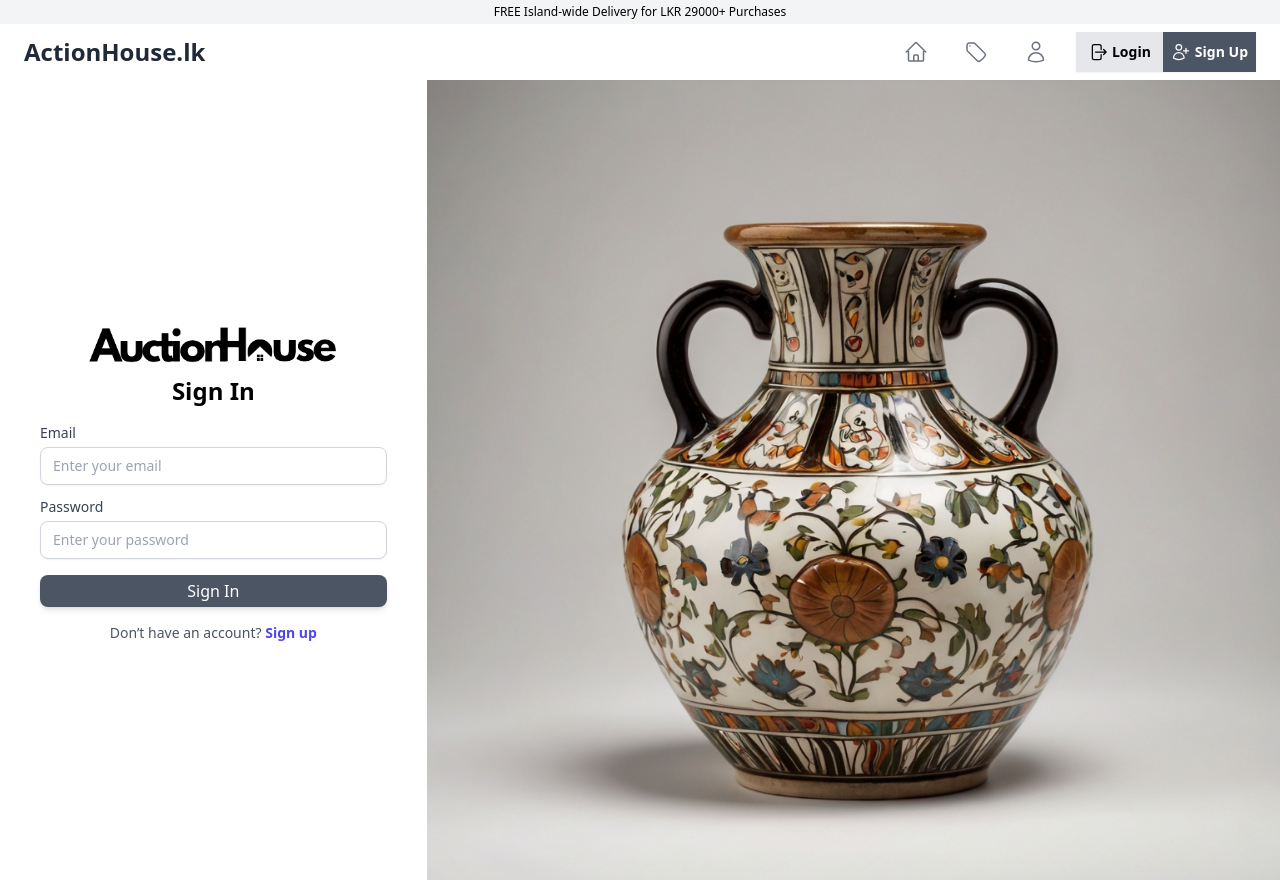
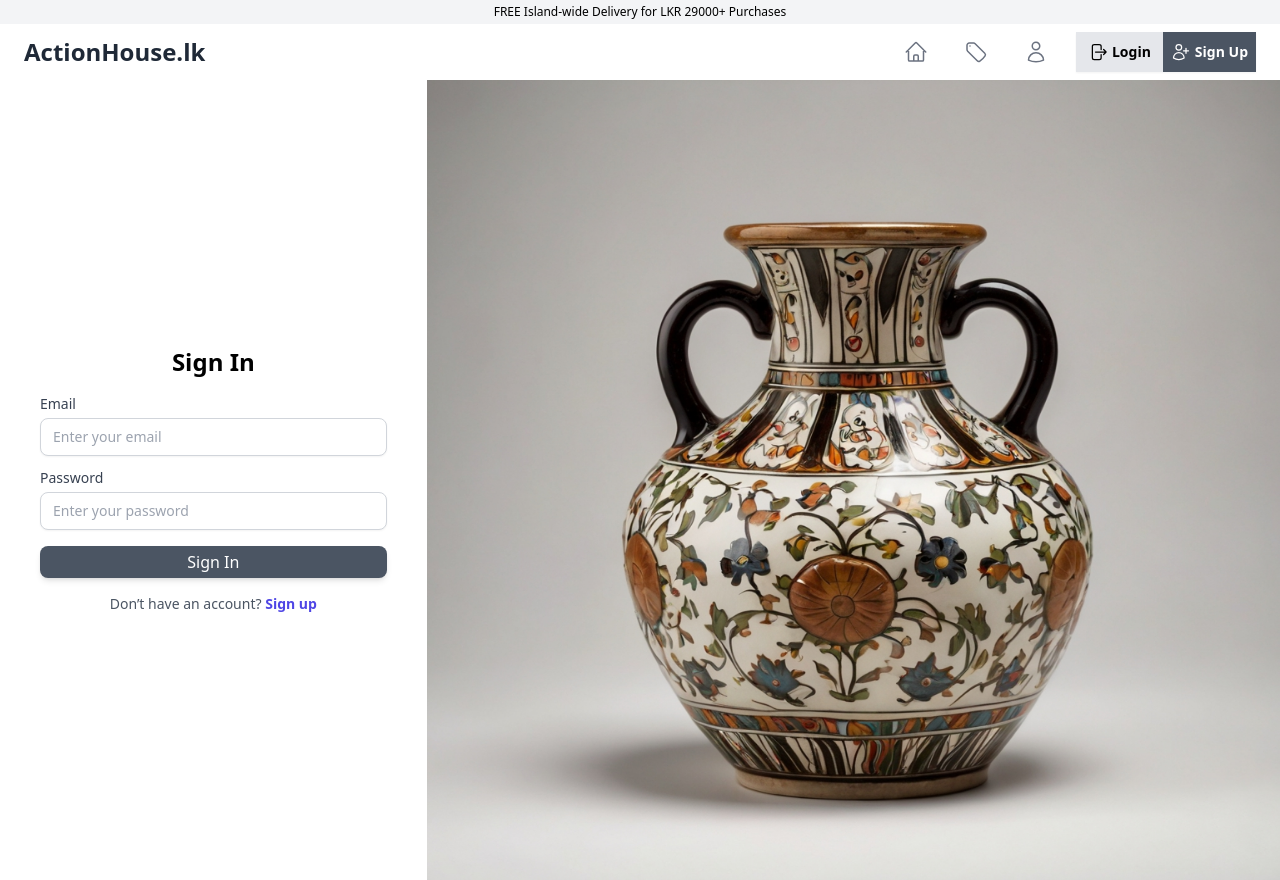
Before and after one commit to sameerajayakodi/Auction_System, a React (Create React App) app in the folder AuctionHouse/auction-management-frontend/: page /login in a window 1280 px wide. Built offline with nearby package versions, Linux system fonts and the light colour scheme.

Commit message:
Update Login.js

```diff
--- a/AuctionHouse/auction-management-frontend/src/auth/Login.js
+++ b/AuctionHouse/auction-management-frontend/src/auth/Login.js
@@ -1,6 +1,5 @@
 import React, { useState } from "react";
 import { Link } from "react-router-dom";
-import blackLogo from "../images/blackLogo.png";
 import antiqueVase from "../images/vase.jpg";
 
 const Login = () => {
@@ -12,18 +11,10 @@ const Login = () => {
   };
 
   return (
-    <div className="flex items-center justify-center min-h-screen bg-gradient-to-r">
+    <div className="flex ">
       <div className="flex flex-col w-full h-screen rounded-none md:flex-row ">
         <div className="flex flex-col justify-center w-full p-10 md:w-1/3">
-          <h2 className="mb-4 text-2xl font-bold text-center">
-            <img
-              src={blackLogo}
-              width={250}
-              className="m-auto my-2"
-              alt="Logo"
-            />
-            Sign In
-          </h2>
+          <h2 className="mb-4 text-2xl font-bold text-center">Sign In</h2>
 
           <form onSubmit={handleSubmit}>
             <div className="mb-3">
```
